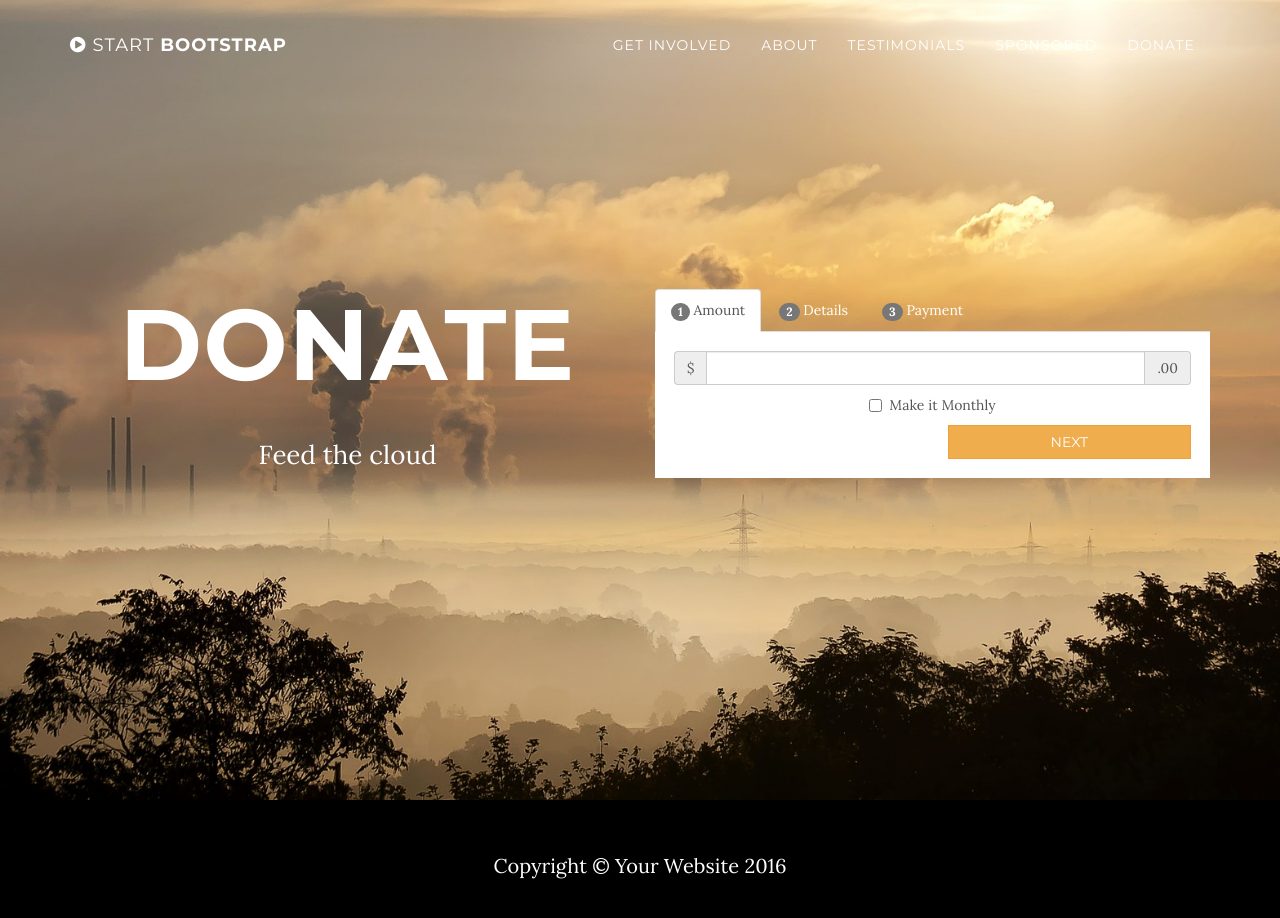
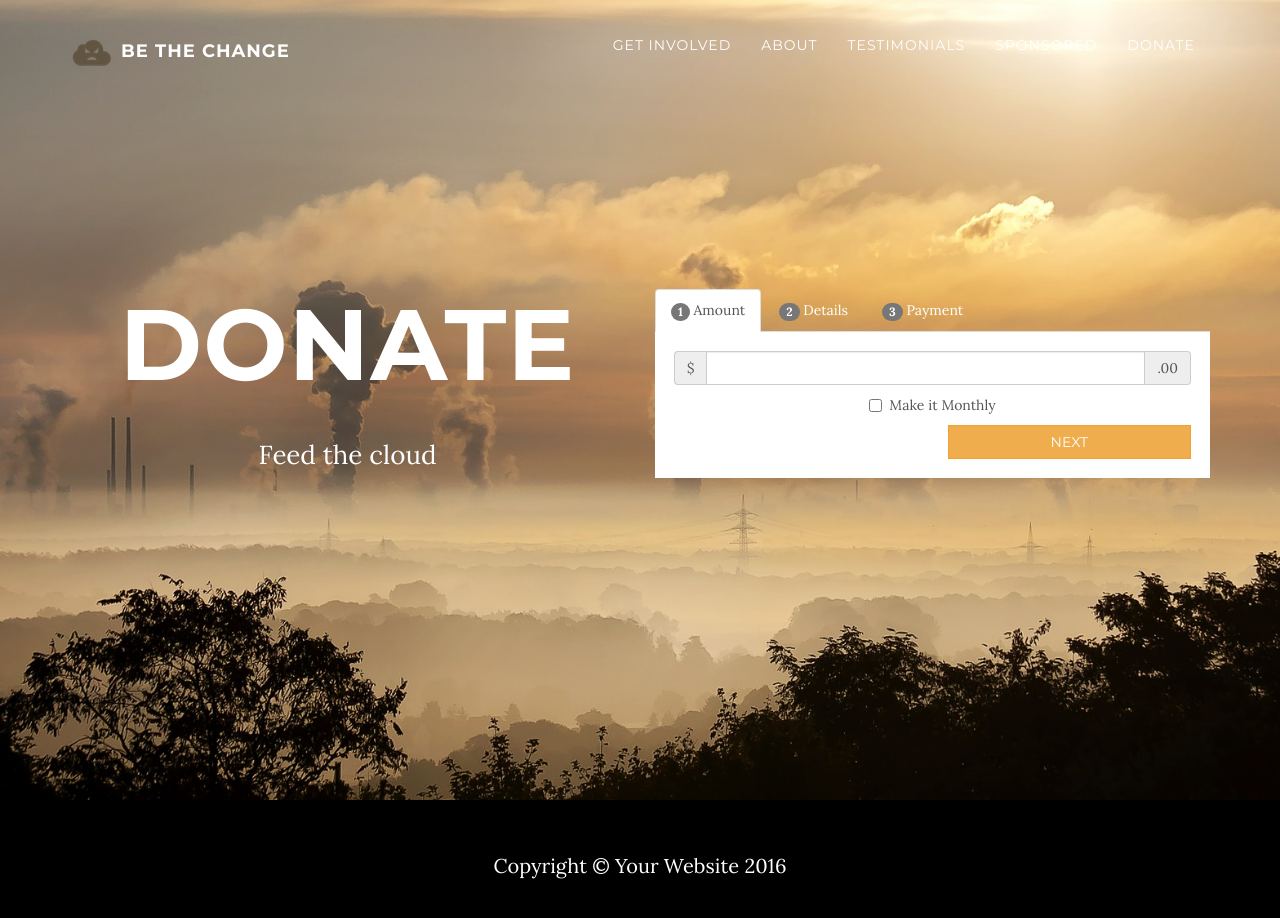
Before and after one commit to annnfrann/hackthedot420, a website: page startbootstrap-grayscale-gh-pages/donate.html in a window 1280 px wide. Drawn offline with nearby package versions, Linux system fonts and the light colour scheme; some packages are replaced by stand-ins of ours.

Commit message:
Add smog icon

```diff
--- a/startbootstrap-grayscale-gh-pages/donate.html
+++ b/startbootstrap-grayscale-gh-pages/donate.html
@@ -52,8 +52,8 @@
                 <button type="button" class="navbar-toggle" data-toggle="collapse" data-target=".navbar-main-collapse">
                     Menu <i class="fa fa-bars"></i>
                 </button>
-                <a class="navbar-brand page-scroll" href="#page-top">
-                    <i class="fa fa-play-circle"></i> <span class="light">Start</span> Bootstrap
+                <a class="navbar-brand page-scroll" href="index.html">
+                    <img src="img/cloud_icon.png" class="img-responsive" style="display:inline">&#32;BE THE CHANGE
                 </a>
             </div>
 
```
Also changed, not shown: startbootstrap-grayscale-gh-pages/img/cloud_icon.png (added).
